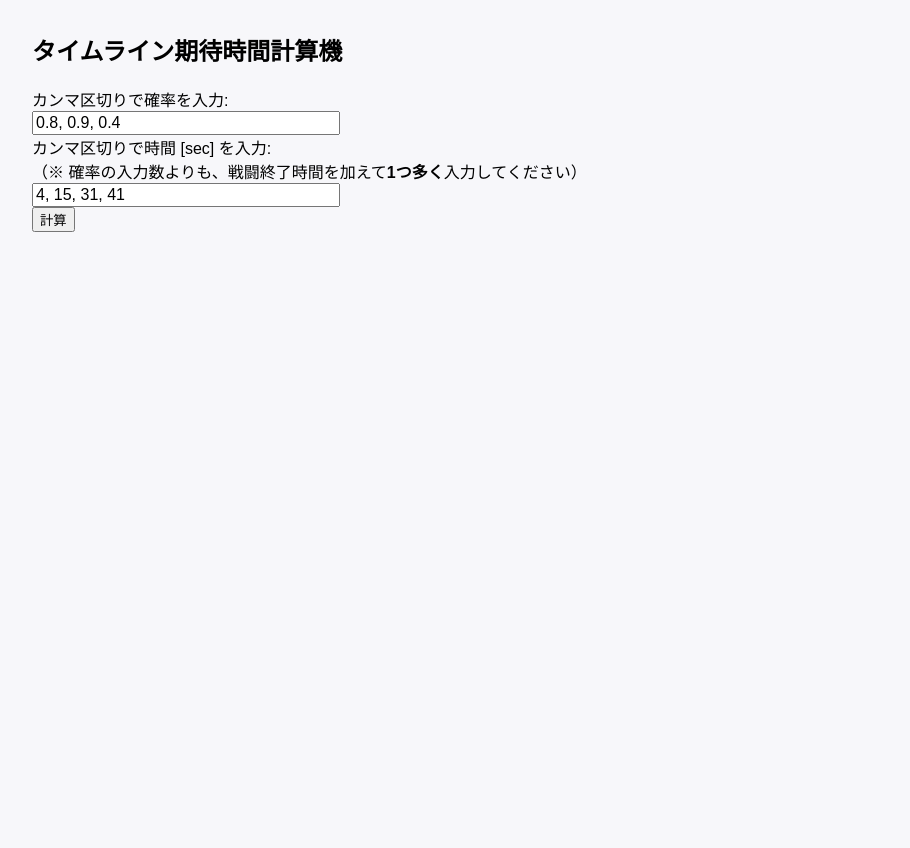
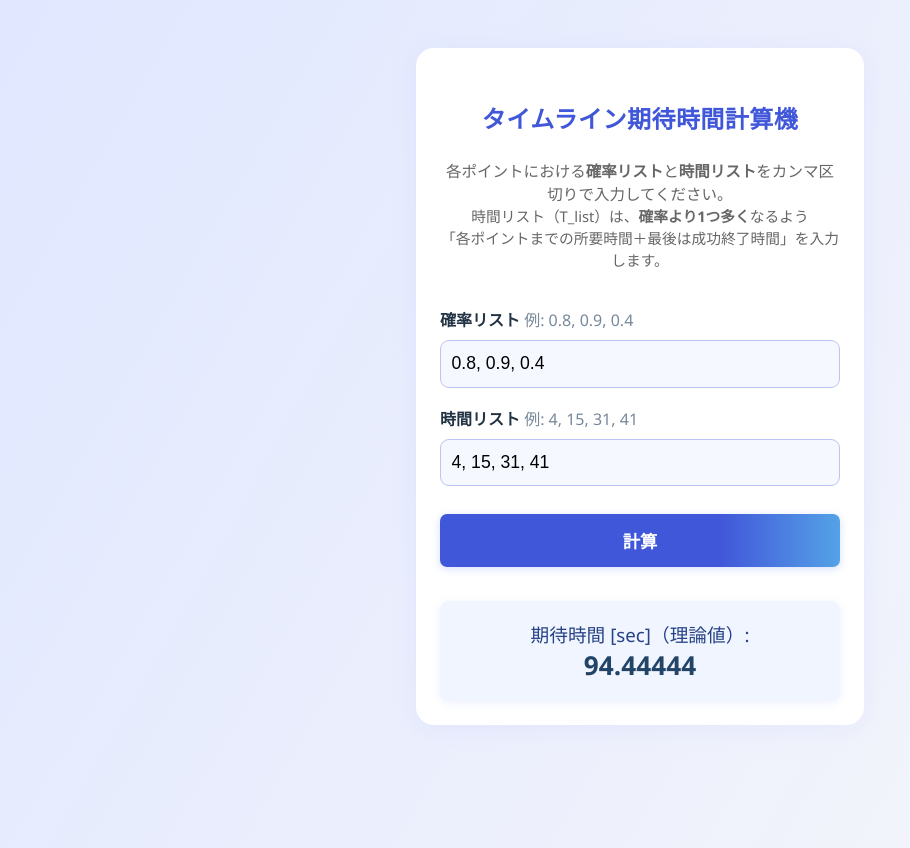
Before and after one commit to AbiraShiba/timeline-expectation, a plain HTML site: page index.html in a window 1280 px wide. Shown: the whole page, without its empty margins (0-910 px from the left). Before the commit the page ends 800 px from the top, so only its background shows below. Drawn offline with Linux system fonts and the light colour scheme.

Commit message:
Update index.html

```diff
--- a/index.html
+++ b/index.html
@@ -3,28 +3,116 @@
 <head>
   <meta charset="UTF-8">
   <title>タイムライン期待時間計算機</title>
+  <meta name="viewport" content="width=device-width, initial-scale=1">
   <style>
-    body { font-family: sans-serif; margin: 2em; background: #f7f7fa; }
-    input, textarea { width: 300px; font-size: 1em; }
-    .output { margin-top: 1em; font-size: 1.2em; }
+    body {
+      font-family: 'Segoe UI', 'Noto Sans JP', sans-serif;
+      background: linear-gradient(120deg, #e0e7ff 0%, #f7f7fa 100%);
+      min-height: 100vh;
+      margin: 0;
+      padding: 0;
+    }
+    .container {
+      max-width: 400px;
+      margin: 48px auto;
+      background: #fff;
+      border-radius: 18px;
+      box-shadow: 0 4px 24px 0 #b8c3ff33;
+      padding: 32px 24px 24px 24px;
+      display: flex;
+      flex-direction: column;
+      gap: 18px;
+    }
+    h2 {
+      text-align: center;
+      color: #4157d9;
+      margin-bottom: 6px;
+      letter-spacing: 0.02em;
+    }
+    .desc {
+      font-size: 0.97em;
+      color: #666;
+      text-align: center;
+      margin-bottom: 18px;
+    }
+    label {
+      font-weight: bold;
+      color: #234;
+      margin-bottom: 6px;
+      display: block;
+    }
+    input[type="text"] {
+      width: 100%;
+      font-size: 1.1em;
+      padding: 0.7em 0.6em;
+      border: 1.5px solid #bcc3f2;
+      border-radius: 9px;
+      margin-top: 3px;
+      box-sizing: border-box;
+      background: #f6f8ff;
+      transition: border-color 0.2s;
+    }
+    input[type="text"]:focus {
+      border-color: #4157d9;
+      outline: none;
+    }
+    button {
+      margin-top: 10px;
+      background: linear-gradient(90deg, #4157d9 70%, #54a2e7 100%);
+      color: #fff;
+      font-size: 1.08em;
+      font-weight: bold;
+      border: none;
+      border-radius: 7px;
+      padding: 0.8em;
+      cursor: pointer;
+      box-shadow: 0 2px 8px #c2d0f8aa;
+      transition: background 0.2s, transform 0.08s;
+    }
+    button:hover, button:focus {
+      background: linear-gradient(90deg, #2747d5 60%, #35a7ee 100%);
+      transform: translateY(-2px) scale(1.02);
+    }
+    .output {
+      margin-top: 16px;
+      padding: 1em 0.7em;
+      background: #f1f5ff;
+      border-radius: 9px;
+      min-height: 2em;
+      font-size: 1.17em;
+      color: #264386;
+      text-align: center;
+      box-shadow: 0 2px 8px #c2d0f84d;
+    }
+    @media (max-width: 600px) {
+      .container { max-width: 95vw; padding: 16px 7vw 20px 7vw;}
+      h2 { font-size: 1.23em;}
+      .desc { font-size: 0.96em; }
+      .output { font-size: 1em; }
+    }
   </style>
 </head>
 <body>
-  <h2>タイムライン期待時間計算機</h2>
-  <div>
-    <label>カンマ区切りで確率を入力:<br>
-      <input id="p_list" value="0.8, 0.9, 0.4">
-    </label>
+  <div class="container">
+    <h2>タイムライン期待時間計算機</h2>
+    <div class="desc">
+      各ポイントにおける<b>確率リスト</b>と<b>時間リスト</b>をカンマ区切りで入力してください。<br>
+      <span style="font-size: 0.95em;">
+        時間リスト（T_list）は、<b>確率より1つ多く</b>なるよう<br>
+        「各ポイントまでの所要時間＋最後は成功終了時間」を入力します。
+      </span>
+    </div>
+    <div>
+      <label for="p_list">確率リスト <span style="font-weight:normal; color:#789;">例: 0.8, 0.9, 0.4</span></label>
+      <input id="p_list" type="text" value="0.8, 0.9, 0.4" autocomplete="off" spellcheck="false">
+    </div>
+    <div>
+      <label for="T_list">時間リスト <span style="font-weight:normal; color:#789;">例: 4, 15, 31, 41</span></label>
+      <input id="T_list" type="text" value="4, 15, 31, 41" autocomplete="off" spellcheck="false">
+    </div>
+    <button onclick="calculate()">計算</button>
+    <div class="output" id="result"></div>
   </div>
-  <div>
-    <label>カンマ区切りで時間 [sec] を入力:<br>
-      （※ 確率の入力数よりも、戦闘終了時間を加えて<b>1つ多く</b>入力してください）<br>
-      <input id="T_list" value="4, 15, 31, 41">
-    </label>
-  </div>
-  <button onclick="calculate()">計算</button>
-  <div class="output" id="result"></div>
-
   <script>
     function parseInput(input) {
       return input.split(',').map(s => parseFloat(s.trim()));
@@ -34,7 +122,6 @@
       const n = p_list.length;
       let result = 0.0;
       for (let k = 0; k < n; ++k) {
-        // p_list[k:] の積
         let prod = 1.0;
         for (let j = k; j < n; ++j) prod *= p_list[j];
         result += (1 - p_list[k]) / prod * T_list[k];
@@ -45,15 +132,21 @@
     function calculate() {
       const p_list = parseInput(document.getElementById('p_list').value);
       const T_list = parseInput(document.getElementById('T_list').value);
+      const resultDiv = document.getElementById('result');
+      resultDiv.innerHTML = '';
+      if (p_list.some(isNaN) || T_list.some(isNaN)) {
+        resultDiv.innerHTML = '<span style="color:#d15;">数字として正しく入力してください。</span>';
+        return;
+      }
       if (T_list.length !== p_list.length + 1) {
-        document.getElementById('result').innerHTML =
-          'T_listの要素数は p_list+1 でなければなりません。';
+        resultDiv.innerHTML = '<span style="color:#d15;">時間リスト(T_list)は確率リストより<b>1つ多く</b>入力してください。</span>';
         return;
       }
       const expectedTime = computeExpectedTime(p_list, T_list);
-      document.getElementById('result').innerHTML =
-        '期待時間 [sec]（理論値）:  <b>' + expectedTime.toFixed(5) + '</b>';
+      resultDiv.innerHTML = '期待時間 [sec]（理論値）:<br><b style="font-size:1.4em;color:#246;">' + expectedTime.toFixed(5) + '</b>';
     }
+    // 自動計算（初期表示）
+    window.onload = () => calculate();
   </script>
 </body>
 </html>
```
